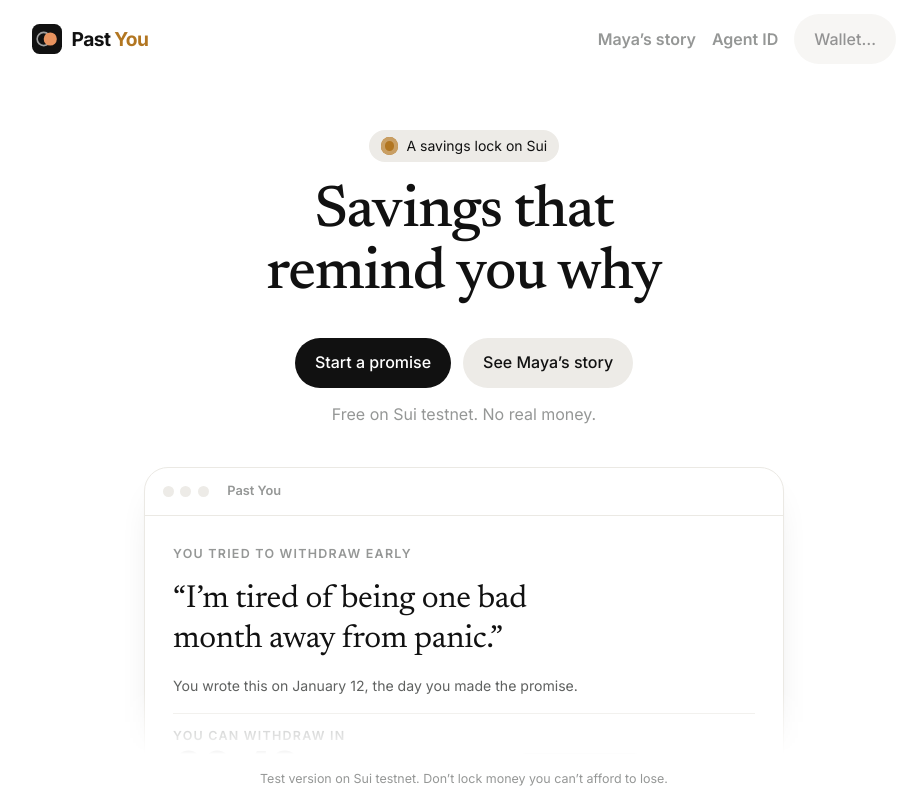
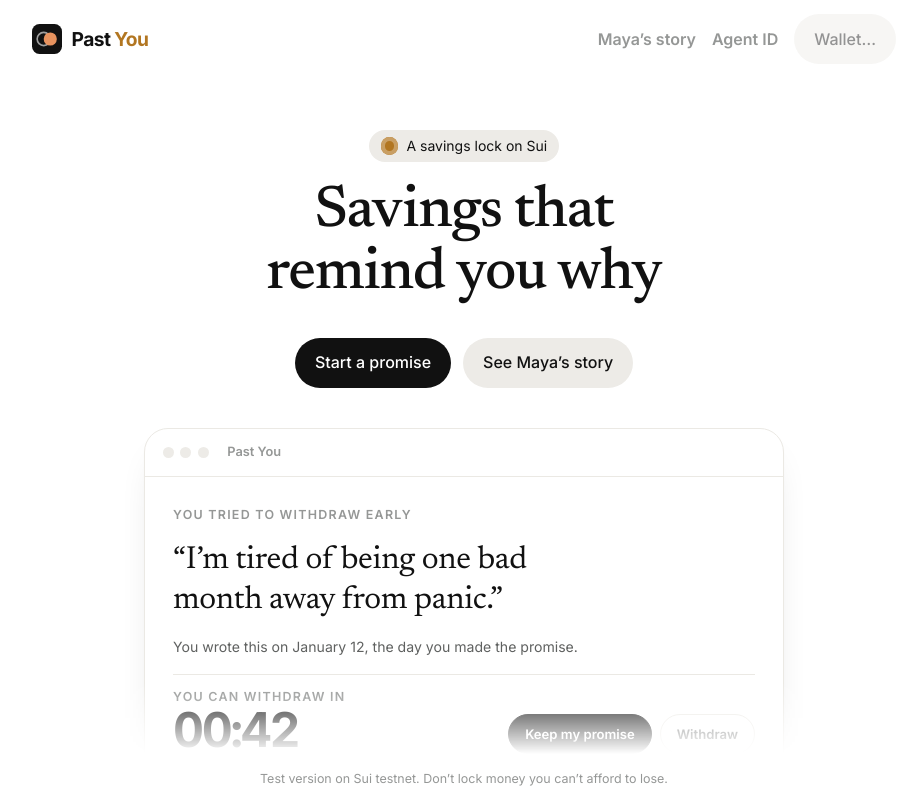
Before and after one commit to fozagtx/PastU, a Next.js app: page / in a window 1280 px wide. Shown: the whole page, without its empty margins (176-1082 px from the left). Built offline with nearby package versions, Linux system fonts and the light colour scheme; no server answers.

Commit message:
Remove redundant testnet note from landing

```diff
--- a/src/app/page.tsx
+++ b/src/app/page.tsx
@@ -2,7 +2,7 @@ import Link from "next/link";
 import { HeroMockup } from "@/components/LandingVisuals";
 import { RememberedPromises } from "@/components/RememberedPromises";
 
-/** Pattern from goldsand.fi: badge, serif headline, two pill buttons, one gray note, product below. */
+/** Pattern from goldsand.fi: badge, serif headline, two pill buttons, product below. */
 export default function Landing() {
   return (
     <div className="page wide hero3">
@@ -12,7 +12,6 @@ export default function Landing() {
         <Link className="btn" href="/promise/new">Start a promise</Link>
         <Link className="btn quiet" href="/story">See Maya’s story</Link>
       </div>
-      <p className="hero3Note fade-in" style={{ animationDelay: ".14s" }}>Free on Sui testnet. No real money.</p>
       <RememberedPromises />
       <div className="hero3Peek fade-in" style={{ animationDelay: ".2s" }} aria-hidden>
         <HeroMockup />
```
